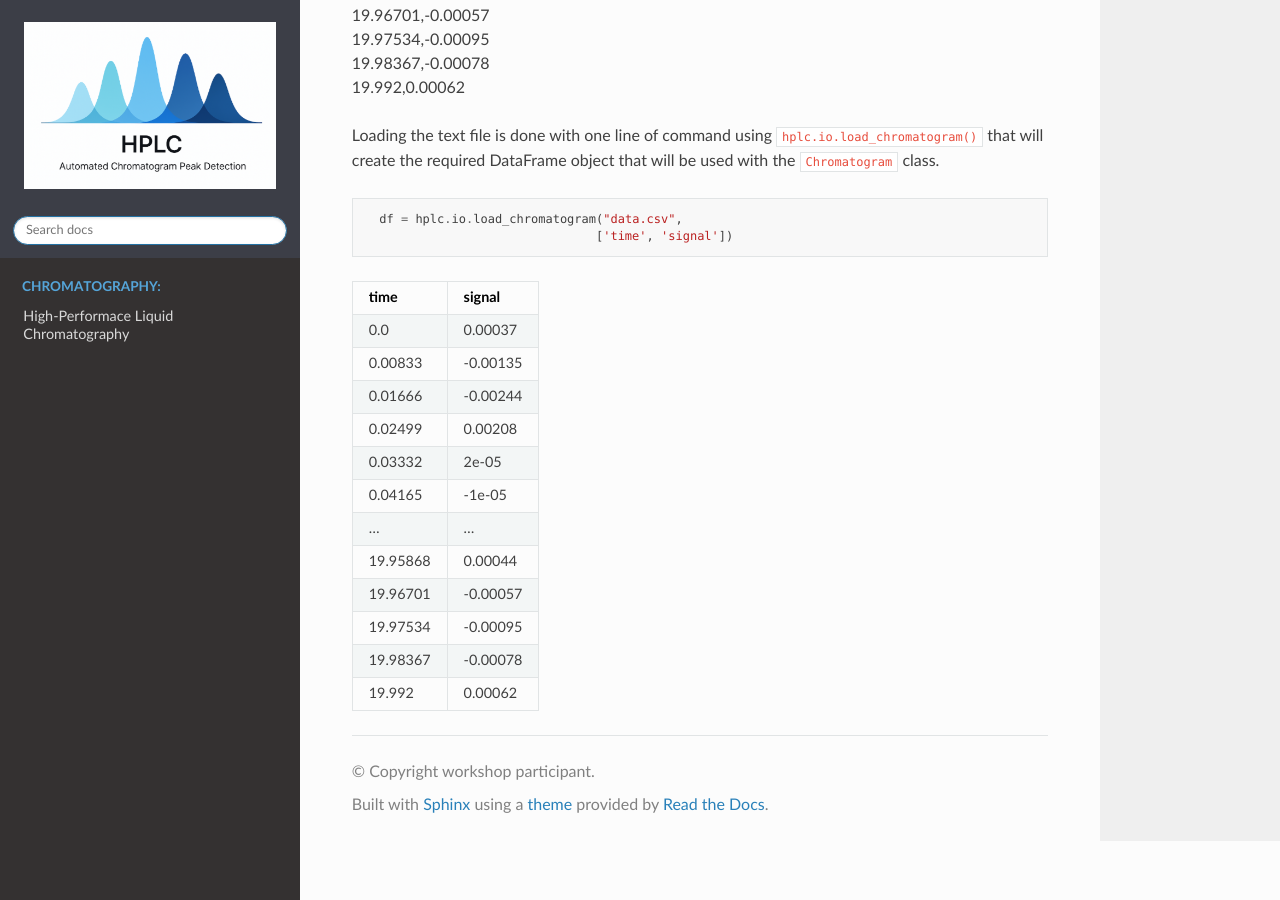
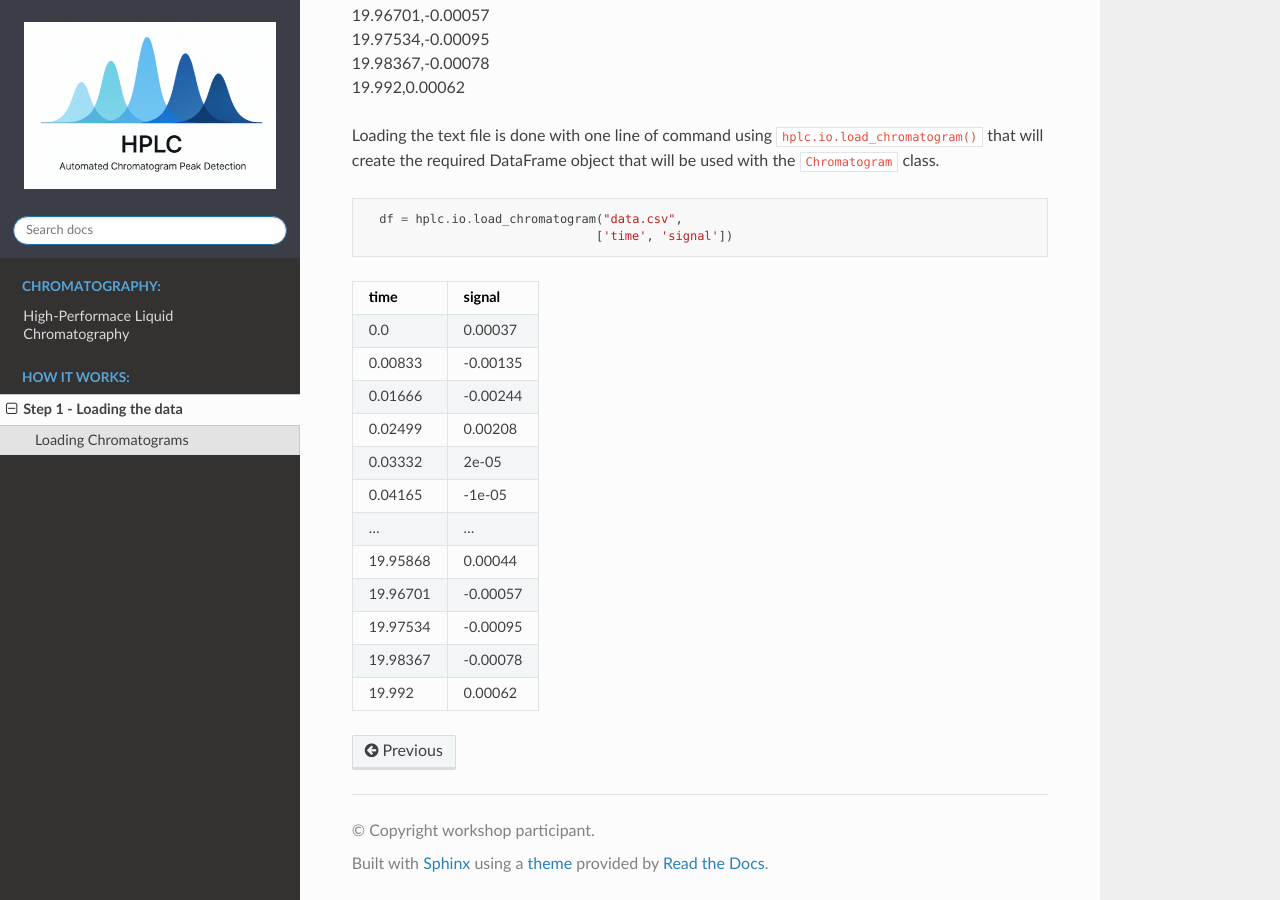
Before and after one commit to pcichowicz/HPLC, a Sphinx documentation site: the page built from doc/Step_1.md, in a window 1280 px wide and 900 px high, scrolled down 621 px. Built offline with Sphinx 7.4.7 and the Read the Docs theme 3.1.0, drawn with Linux system fonts in a browser that asks for light colours; pages that are not in the unit, such as notebooks, are missing from menus.

Commit message:
Update index.rst

```diff
--- a/doc/index.rst
+++ b/doc/index.rst
@@ -68,4 +68,4 @@ Current dependencies for `HPLC` are as follows:
    :caption: How it works:
    :hidden:
 
-   another-feature.md
+   Step_1.md
```
